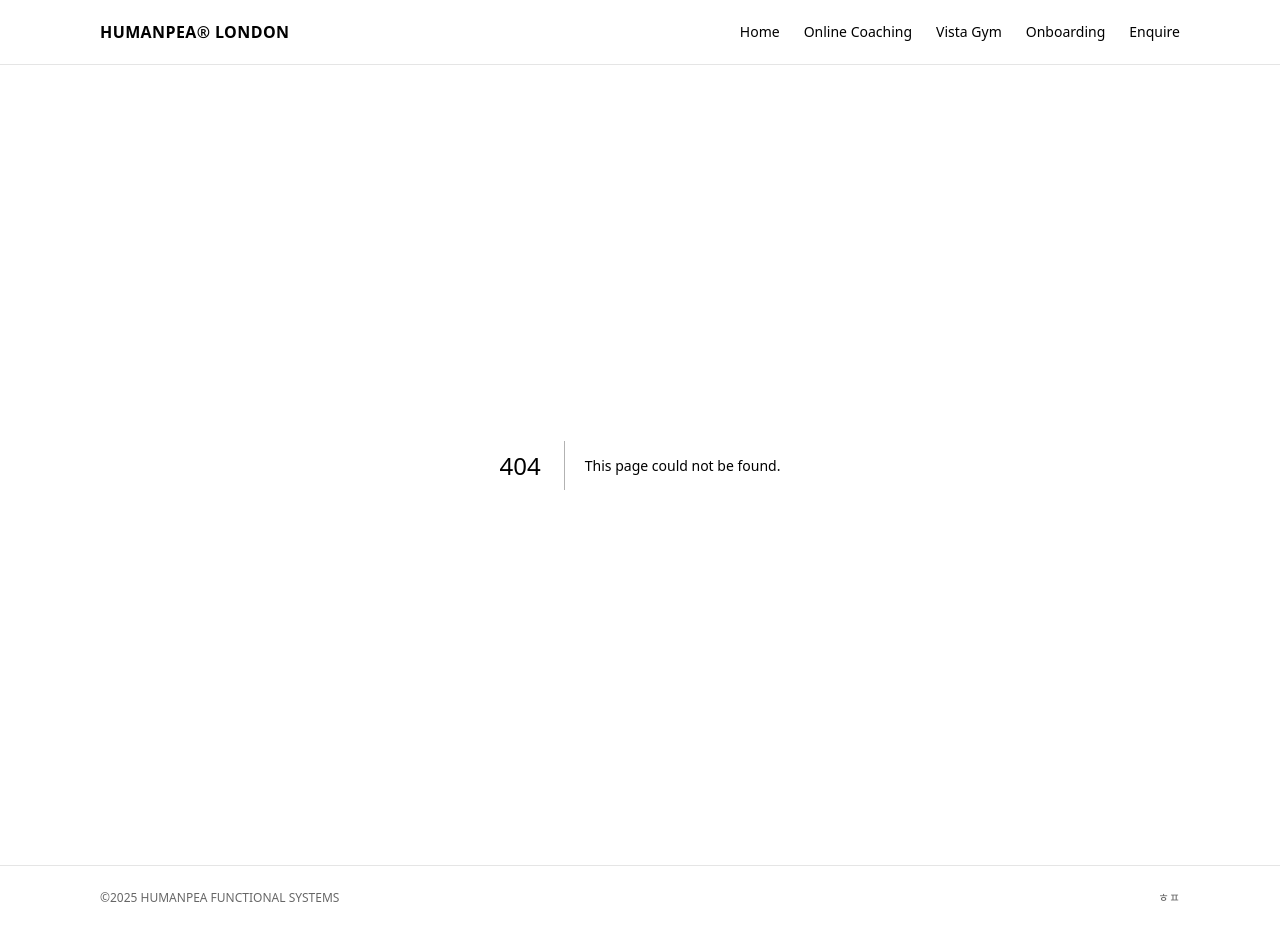
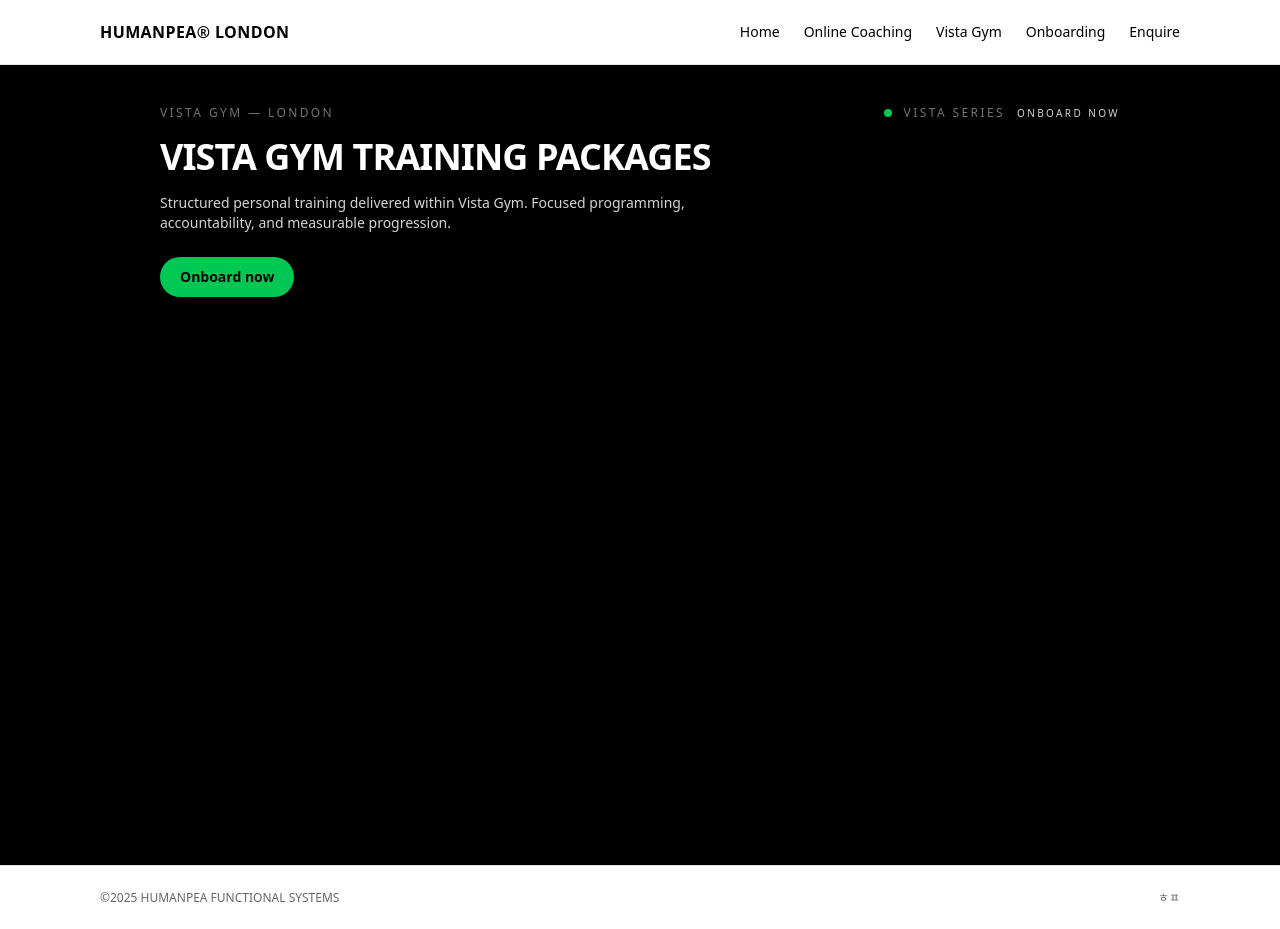
Before and after one commit to MRPEATWORLWIDE/humanpea, a Next.js app: page /vista-gym in a window 1280 px wide. Before the commit this address had no page. Built offline with nearby package versions, Linux system fonts and the light colour scheme.

Commit message:
Add Vista Gym page with header and onboarding link

```diff
--- /dev/null
+++ b/app/vista-gym/page.tsx
@@ -0,0 +1,57 @@
+"use client";
+
+import Link from "next/link";
+
+export default function VistaGymPage() {
+  return (
+    <div className="min-h-screen bg-black text-white">
+      <main className="mx-auto max-w-5xl px-4 pb-16 pt-10 sm:px-6 lg:px-8">
+
+        <header className="mb-10 flex flex-col gap-6 md:flex-row md:items-start md:justify-between">
+
+          <div className="space-y-4">
+            <p className="text-xs uppercase tracking-[0.2em] text-neutral-500">
+              Vista Gym — London
+            </p>
+
+            <h1 className="text-3xl font-semibold tracking-tight sm:text-4xl">
+              VISTA GYM TRAINING PACKAGES
+            </h1>
+
+            <p className="max-w-xl text-sm text-neutral-300">
+              Structured personal training delivered within Vista Gym.
+              Focused programming, accountability, and measurable progression.
+            </p>
+
+            <div className="pt-2">
+              <Link
+                href="/onboarding"
+                className="inline-flex items-center justify-center rounded-full bg-[#00C853] px-5 py-2.5 text-sm font-semibold text-black shadow-sm shadow-black/40 transition hover:bg-[#00b648]"
+              >
+                Onboard now
+              </Link>
+            </div>
+          </div>
+
+          <div className="flex flex-col items-end gap-2 text-right">
+            <div className="flex items-center gap-3 text-xs uppercase tracking-[0.2em] text-neutral-500">
+              <span className="h-2 w-2 rounded-full bg-[#00C853]" />
+              <span>VISTA SERIES</span>
+
+              <Link
+                href="/onboarding"
+                className="text-[10px] font-medium text-neutral-300 underline-offset-4 hover:text-[#00C853] hover:underline"
+              >
+                Onboard now
+              </Link>
+            </div>
+          </div>
+
+        </header>
+
+        {/* Pricing Cards Go Here */}
+
+      </main>
+    </div>
+  );
+}
```
